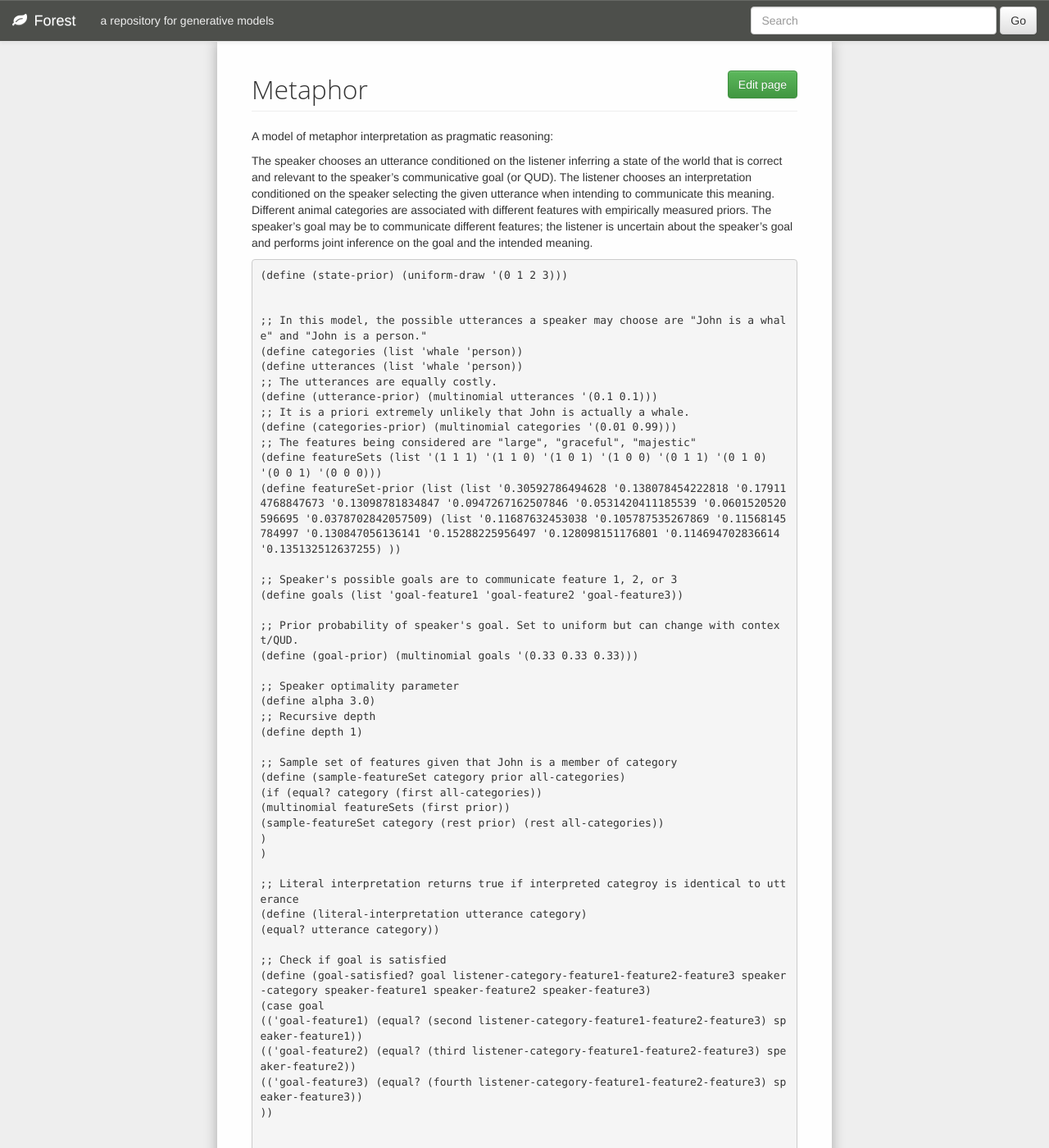
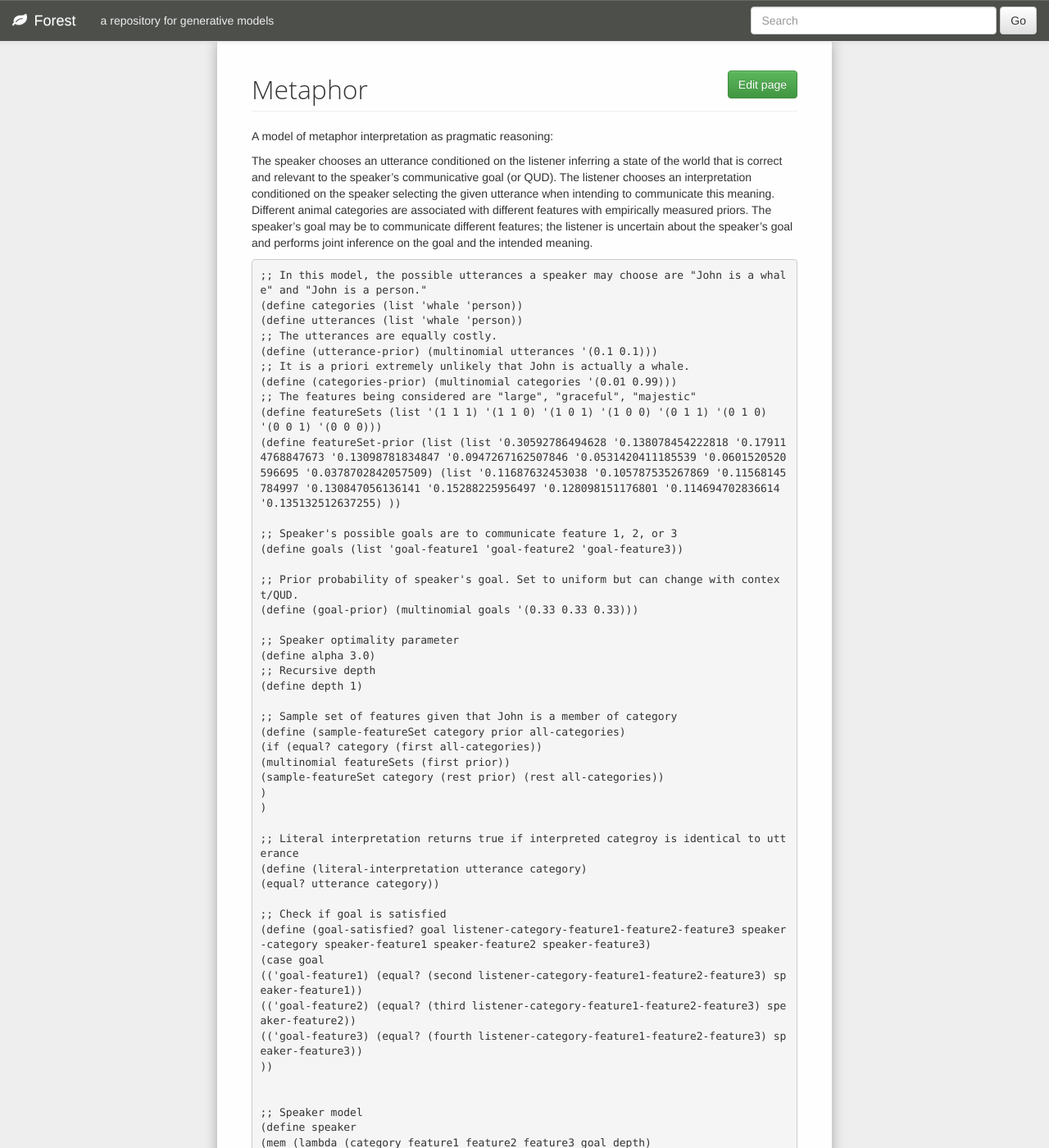
Before and after one commit to forestdb/forestdb.org, a Jekyll site: the page built from models/metaphor.md, in a window 1280 px wide and 1400 px high. Shown: the whole window at 82% size. Built offline with Jekyll 4.4.1, drawn with Linux system fonts in a browser that asks for light colours; nearby versions of some CDN libraries; some of the changed text lies outside the part shown.

Commit message:
edited metaphor

```diff
--- a/models/metaphor.md
+++ b/models/metaphor.md
@@ -9,10 +9,6 @@ model-tags: linguistics, pragmatics
 A model of metaphor interpretation as pragmatic reasoning:
 
 The speaker chooses an utterance conditioned on the listener inferring a state of the world that is correct and relevant to the speaker's communicative goal (or QUD). The listener chooses an interpretation conditioned on the speaker selecting the given utterance when intending to communicate this meaning. Different animal categories are associated with different features with empirically measured priors. The speaker's goal may be to communicate different features; the listener is uncertain about the speaker's goal and performs joint inference on the goal and the intended meaning.
-
-
-    (define (state-prior) (uniform-draw '(0 1 2 3)))
-
 
     ;; In this model, the possible utterances a speaker may choose are "John is a whale" and "John is a person."
     (define categories (list 'whale 'person))
```
